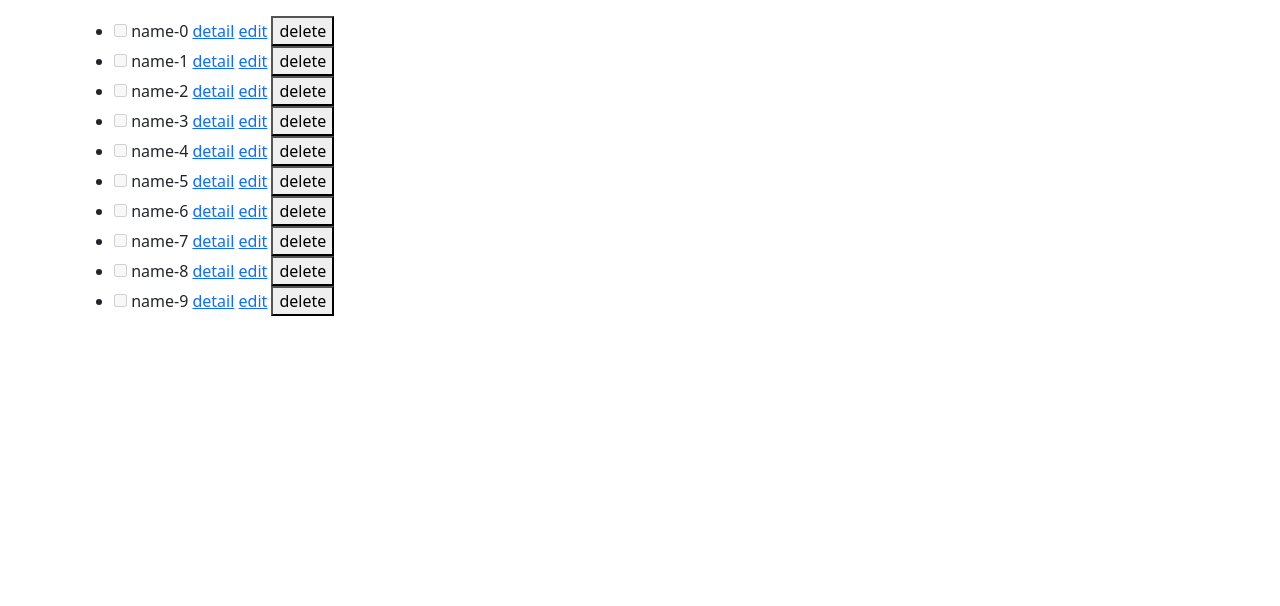
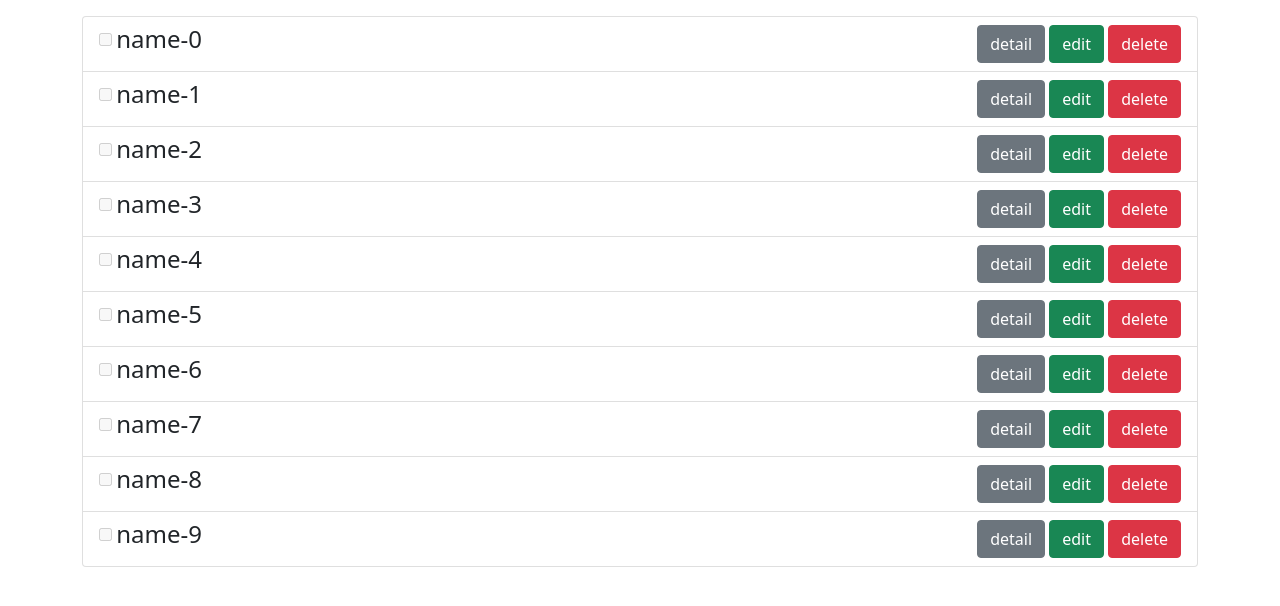
Before and after one commit to larrytherealboy/todo-list, a Node server app: page / in a window 1280 px wide. Shown: the part 56-662 px from the top of the page. Run offline with Node 20, Linux system fonts and the light colour scheme; data comes from the database, SQL or seed files in the repository; some libraries are stand-ins or nearby versions.

Commit message:
feat: modify index page ul

```diff
--- a/views/index.hbs
+++ b/views/index.hbs
@@ -1,14 +1,22 @@
-<ul>
+<ul class="list-group">
   {{#each todos}}
-  <li>
-    <input type="checkbox" name="isDone" {{#if this.isDone}} checked {{/if}} disabled>
-    {{ this.name }}
-    <a href="/todos/{{ this._id }}">detail</a>
-    <a href="/todos/{{ this._id }}/edit">edit</a>
-    {{!-- a link 只能發送get請求，因此delete功能用form --}}
-    <form action="/todos/{{ this._id }}?_method=DELETE" method="POST" style="display: inline;">
-      <button type="submit">delete</button>
-    </form>
+  <li class="list-group-item">
+    <div class="row">
+      <div class="col-auto me-auto">
+        <input style="vertical-align: middle;" type="checkbox" name="isDone" {{#if this.isDone}} checked {{/if}} disabled>
+        <h4 style="display: inline; vertical-align: middle;" class="">{{ this.name }}</h4>
+      </div>
+      <div class="col-auto">
+        <a class="btn btn-secondary" href="/todos/{{ this._id }}">detail</a>
+        <a class="btn btn-success" href="/todos/{{ this._id }}/edit">edit</a>
+        <form action="/todos/{{ this._id }}?_method=DELETE" method="POST" style="display: inline;">
+          <button class="btn btn-danger" type="submit">delete</button>
+        </form>
+      </div>
+    </div>
+
+
+
   </li>
   {{/each}}
 </ul>
```
